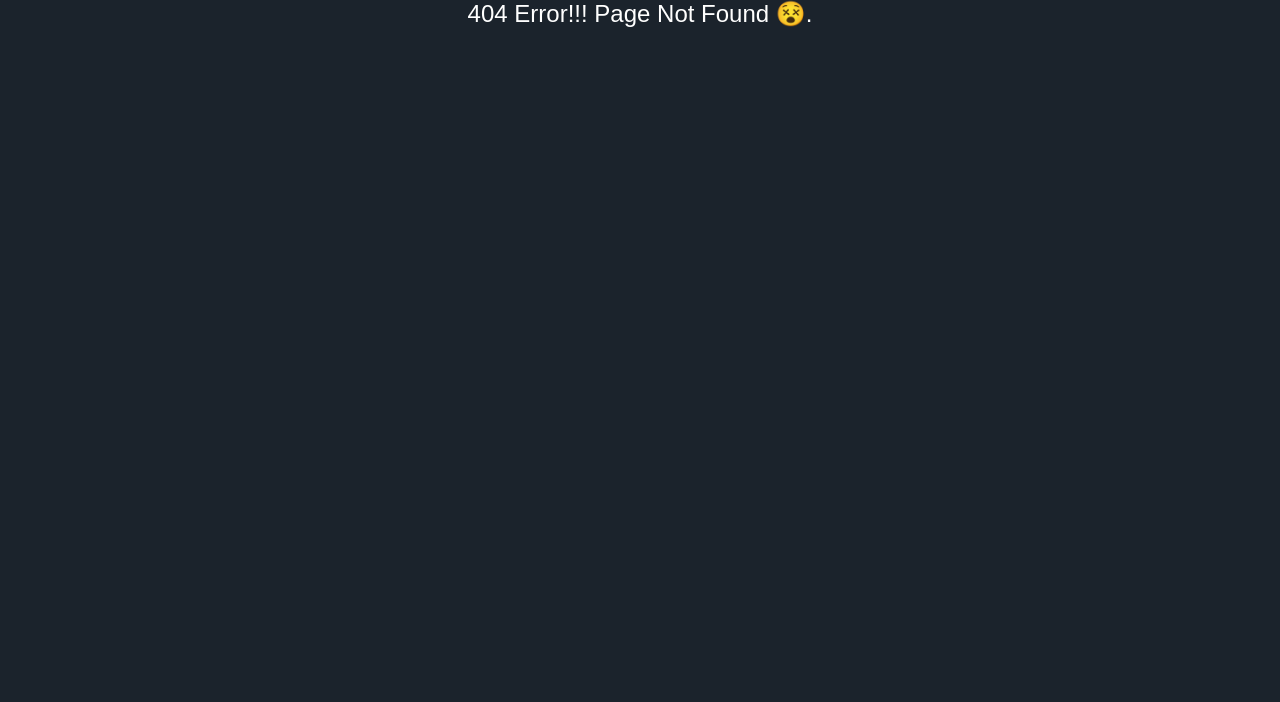
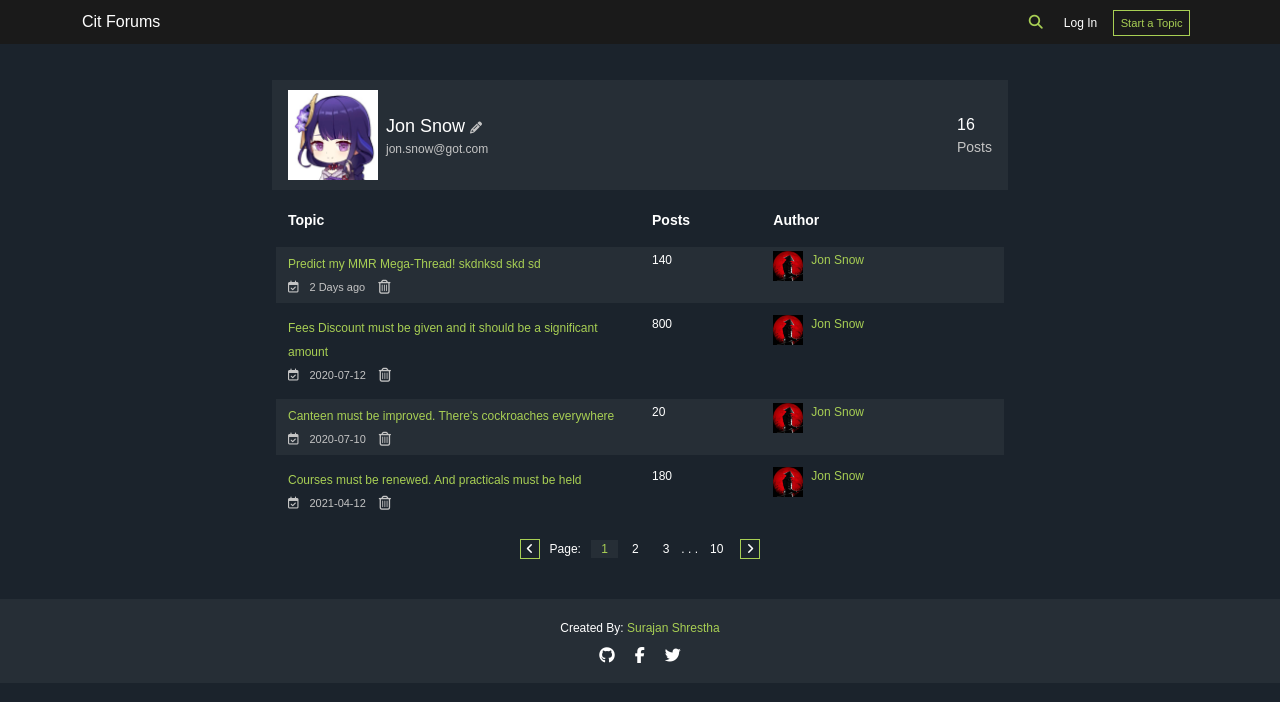
Before and after one commit to SurajanShrestha/cit-forum, a React (Create React App) app: page /userAccount in a window 1280 px wide. Before the commit this address had no page. Shown: the top 702 px of the page. Built offline with nearby package versions, Linux system fonts and the light colour scheme.

Commit message:
User and UserAccount Page made

```diff
--- a/src/App.js
+++ b/src/App.js
@@ -1,9 +1,11 @@
 import React from 'react';
 import { BrowserRouter as Router, Switch, Route } from 'react-router-dom';
+import Login from './views/login';
+import Register from './views/register';
 import Home from './views/home';
 import Topic from './views/topic';
-import Login from './views/login';
-import Register from './views/register';
+import User from './views/user';
+import UserAccount from './views/userAccount';
 
 function Error(){
   return <h4 className="text-center">404 Error!!! Page Not Found 😵.</h4>
@@ -26,6 +28,12 @@ function App() {
           <Route path="/register">
             <Register />
           </Route>
+          <Route path="/user">
+            <User />
+          </Route>
+          <Route path="/userAccount">
+            <UserAccount />
+          </Route>
           <Route>
             <Error />
           </Route>
--- a/src/components/common/headerBar/index.js
+++ b/src/components/common/headerBar/index.js
@@ -1,14 +1,45 @@
 import { Row, Col } from 'react-bootstrap';
 import { Link } from 'react-router-dom';
 
-function HeaderBar({ title, categoryType, totalForums, totalPosts }) {
+function HeaderBar({ userName, userEmail, userAvatar, avatarWidth, editable, title, categoryType, totalForums, totalPosts }) {
     return (
         <div className="headerBar lightGrayBg px-3">
             <Row>
-                <Col xs={ !totalForums && !totalPosts ? 12 : 9 }>
-                    { title ? <p className="f-xl">{title}</p> : null }
-                    { categoryType ? <Link to="/"><small className="greenText">{categoryType}</small></Link> : null }
-                </Col>
+                {
+                    userName ?
+                    <Col xs={9} className="d-flex align-items-center">
+                        {
+                            editable ?
+                            <div className="change-avatar">
+                                <img src={userAvatar} width={avatarWidth} />
+                                <span className="overlay" title="Edit Avatar"><i class="fa fa-camera" aria-hidden="true"></i></span>
+                            </div> :
+                            <img src={userAvatar} width={avatarWidth} />
+                        }
+                        <div className="d-flex flex-column px-2">
+                            {
+                                editable ?
+                                <p className="f-xl">
+                                    {userName}
+                                    <span className="grayText f-sm clickable" title="Edit Name"><i class="fa fa-pencil" aria-hidden="true"></i></span>
+                                </p> :
+                                <p className="f-xl">
+                                    {userName}
+                                </p>
+                            }
+                            { userEmail ? <small className="f-sm grayText">{userEmail}</small> : null }
+                        </div>
+                    </Col> :
+                    null
+                }
+                {
+                    title ?
+                    <Col xs={ !totalForums && !totalPosts ? 12 : 9 }>
+                        <p className="f-xl">{title}</p>
+                        { categoryType ? <Link to="/"><small className="greenText">{categoryType}</small></Link> : null }
+                    </Col> :
+                    null
+                }
                 <Col xs={3} className="d-flex justify-content-end">
                     <div className="ms-3 d-flex flex-column justify-content-center">
                         {
--- a/src/components/common/list/ListItem.js
+++ b/src/components/common/list/ListItem.js
@@ -4,16 +4,17 @@ import { Row, Col } from 'react-bootstrap';
 //import utils from '../styles/utils/utils.module.css';
 //import uAv1 from '../../../../public/images/userAvatars/uAv-01.jpg';
 
-function ListItem({ topic, createdDate, posts, author, index }) {
+function ListItem({ topic, createdDate, posts, author, index, deletable }) {
     return (
         <div className="px-3">
             {/*Changing the background color of each ListItem based on if the ListItem's index is even or not*/}
             <Row className={ (index%2===0) ? `py-1 mb-2` : `lightGrayBg py-1 mb-2` }>
                 <Col xs={6}>
                     <Link to="/topic" className="greenText f-sm">{topic}</Link>
-                    <div>
+                    <div className="d-flex align-items-center">
                         <i className="f-sm grayText fa fa-calendar-check-o" aria-hidden="true"></i>
                         <small className="f-xs grayText">&emsp;{createdDate}</small>
+                        { deletable ? <i className="f-md grayText fa fa-trash-o ms-2 clickable" aria-hidden="true" title="Delete Topic"></i> : null }
                     </div>
                 </Col>
                 <Col className="f-sm d-flex align-items-start" xs={2}>{posts}</Col>
--- a/src/components/common/list/index.js
+++ b/src/components/common/list/index.js
@@ -1,39 +1,7 @@
 import { Row, Col } from 'react-bootstrap';
 import ListItem from './ListItem';
 
-function List() {
-    const data=[
-        {
-            topic: "Predict my MMR Mega-Thread! skdnksd skd sd",
-            createdDate: "2 Days ago",
-            posts: "140",
-            author: "John Doe"
-        },
-        {
-            topic: "Fees Discount must be given and it should be a significant amount",
-            createdDate: "2020-07-12",
-            posts: "800",
-            author: "Hari Kumar Chaudhary"
-        },
-        {
-            topic: "Canteen must be improved. There's cockroaches everywhere",
-            createdDate: "2020-07-10",
-            posts: "20",
-            author: "Ram Karki"
-        },
-        {
-            topic: "Courses must be renewed. And practicals must be held",
-            createdDate: "2021-04-12",
-            posts: "180",
-            author: "Gaurav Bajracharya"
-        },
-        {
-            topic: "When is PU going to announce the results? Are they that much lazy?",
-            createdDate: "Yesterday",
-            posts: "8",
-            author: "Manish Pandey"
-        }
-    ]
+function List({ data, deletable }) {
     return (
         <div>
             <Row className="mb-3 px-3">
@@ -42,7 +10,7 @@ function List() {
                 <Col className="f-md f-bold" xs={4}>Author</Col>
             </Row>
             {data.map((item, index)=>{
-                return <ListItem topic={item.topic} createdDate={item.createdDate} posts={item.posts} author={item.author} key={index} index={++index} />
+                return <ListItem topic={item.topic} createdDate={item.createdDate} posts={item.posts} author={item.author} key={index} index={++index} deletable={deletable} />
             })}
         </div>
     );
--- a/src/styles/sass/partials/_colors.scss
+++ b/src/styles/sass/partials/_colors.scss
@@ -4,3 +4,4 @@ $green: hsl(79, 56%, 57%);
 $hoverGreen: hsl(79, 56%, 57%);
 $gray: hsl(0, 0%, 77%);
 $lightGray: hsl(210, 17%, 18%);
+$darkGray: hsl(210, 17%, 22%);
--- a/src/styles/sass/style.scss
+++ b/src/styles/sass/style.scss
@@ -71,7 +71,7 @@ a:hover{
     padding: 5px;
 }
 .clickable:hover{
-    background-color: $lightGray;
+    background-color: $darkGray;
     cursor: pointer;
 }
 
@@ -359,3 +359,27 @@ a:hover{
         }
     }
 }
+
+/*User Account*/
+.change-avatar{
+    position: relative;
+    .overlay{
+        position: absolute;
+        background-color: $green;
+        color: $dark;
+        padding: 5px;
+        bottom: 0px;
+        right: 0px;
+        display: none;
+        font-size: $fmd;
+    }
+}
+.change-avatar:hover{
+    cursor: pointer;
+    img{
+        opacity: 0.5;
+    }
+    .overlay{
+        display: block;
+    }
+}
--- a/src/styles/style.css
+++ b/src/styles/style.css
@@ -94,7 +94,7 @@ a:hover {
 }
 
 .clickable:hover, .post .postContent .postActions .action i:hover, .post .postContent .postActions .action .view-replies:hover {
-  background-color: #262e36;
+  background-color: #2f3842;
   cursor: pointer;
 }
 
@@ -407,4 +407,29 @@ a:hover {
   color: #a8cf54;
 }
 
+/*User Account*/
+.change-avatar {
+  position: relative;
+}
+.change-avatar .overlay {
+  position: absolute;
+  background-color: #a8cf54;
+  color: #1b232c;
+  padding: 5px;
+  bottom: 0px;
+  right: 0px;
+  display: none;
+  font-size: 14px;
+}
+
+.change-avatar:hover {
+  cursor: pointer;
+}
+.change-avatar:hover img {
+  opacity: 0.5;
+}
+.change-avatar:hover .overlay {
+  display: block;
+}
+
 /*# sourceMappingURL=style.css.map */
--- a/src/views/home/index.js
+++ b/src/views/home/index.js
@@ -8,6 +8,38 @@ import { BulletinBoard } from '../../components';
 import { Pagination } from '../../components';
 
 function Home() {
+    const data=[
+        {
+            topic: "Predict my MMR Mega-Thread! skdnksd skd sd",
+            createdDate: "2 Days ago",
+            posts: "140",
+            author: "John Doe"
+        },
+        {
+            topic: "Fees Discount must be given and it should be a significant amount",
+            createdDate: "2020-07-12",
+            posts: "800",
+            author: "Hari Kumar Chaudhary"
+        },
+        {
+            topic: "Canteen must be improved. There's cockroaches everywhere",
+            createdDate: "2020-07-10",
+            posts: "20",
+            author: "Ram Karki"
+        },
+        {
+            topic: "Courses must be renewed. And practicals must be held",
+            createdDate: "2021-04-12",
+            posts: "180",
+            author: "Gaurav Bajracharya"
+        },
+        {
+            topic: "When is PU going to announce the results? Are they that much lazy?",
+            createdDate: "Yesterday",
+            posts: "8",
+            author: "Barun Karki"
+        }
+    ]
     return (
         <Layout>
             <Container>
@@ -17,7 +49,7 @@ function Home() {
                     </Col>
                     <Col lg={{ span: 6, order: '2' }} xs={{ span: 12, order: '1' }}>
                         <HeaderBar title="Latest Topics" categoryType="All Category" totalForums="209087" totalPosts="406" />
-                        <List />
+                        <List data={data} />
                         <Pagination />
                     </Col>
                     <Col lg={{ span: 3, order: '3' }} xs={{ span: 12, order: '3' }}>
--- /dev/null
+++ b/src/views/user/index.js
@@ -0,0 +1,49 @@
+import { Container, Row, Col } from "react-bootstrap";
+import Layout from "../layout";
+import { HeaderBar } from '../../components';
+import { List } from '../../components';
+import { Pagination } from '../../components';
+
+function User() {
+    const data=[
+        {
+            topic: "Predict my MMR Mega-Thread! skdnksd skd sd",
+            createdDate: "2 Days ago",
+            posts: "140",
+            author: "Jon Snow"
+        },
+        {
+            topic: "Fees Discount must be given and it should be a significant amount",
+            createdDate: "2020-07-12",
+            posts: "800",
+            author: "Jon Snow"
+        },
+        {
+            topic: "Canteen must be improved. There's cockroaches everywhere",
+            createdDate: "2020-07-10",
+            posts: "20",
+            author: "Jon Snow"
+        },
+        {
+            topic: "Courses must be renewed. And practicals must be held",
+            createdDate: "2021-04-12",
+            posts: "180",
+            author: "Jon Snow"
+        }
+    ];
+    return (
+        <Layout>
+            <Container>
+                <Row>
+                    <Col lg={{ span: 8, offset: 2 }}>
+                        <HeaderBar userName="Jon Snow" userAvatar={ process.env.PUBLIC_URL+"/images/userAvatars/uAv-01.jpg" } avatarWidth={90} totalPosts="406" />
+                        <List data={data} />
+                        <Pagination />
+                    </Col>
+                </Row>
+            </Container>
+        </Layout>
+    )
+}
+
+export default User;
--- /dev/null
+++ b/src/views/userAccount/index.js
@@ -0,0 +1,49 @@
+import { Container, Row, Col } from "react-bootstrap";
+import Layout from "../layout";
+import { HeaderBar } from '../../components';
+import { List } from '../../components';
+import { Pagination } from '../../components';
+
+function UserAccount() {
+    const data=[
+        {
+            topic: "Predict my MMR Mega-Thread! skdnksd skd sd",
+            createdDate: "2 Days ago",
+            posts: "140",
+            author: "Jon Snow"
+        },
+        {
+            topic: "Fees Discount must be given and it should be a significant amount",
+            createdDate: "2020-07-12",
+            posts: "800",
+            author: "Jon Snow"
+        },
+        {
+            topic: "Canteen must be improved. There's cockroaches everywhere",
+            createdDate: "2020-07-10",
+            posts: "20",
+            author: "Jon Snow"
+        },
+        {
+            topic: "Courses must be renewed. And practicals must be held",
+            createdDate: "2021-04-12",
+            posts: "180",
+            author: "Jon Snow"
+        }
+    ];
+    return (
+        <Layout>
+            <Container>
+                <Row>
+                    <Col lg={{ span: 8, offset: 2 }}>
+                        <HeaderBar userName="Jon Snow" userEmail="jon.snow@got.com" userAvatar={ process.env.PUBLIC_URL+"/images/userAvatars/uAv-02.jpg" } avatarWidth={90} editable={true} totalPosts="16" />
+                        <List data={data} deletable={true} />
+                        <Pagination />
+                    </Col>
+                </Row>
+            </Container>
+        </Layout>
+    )
+}
+
+export default UserAccount;
```
Also changed, not shown: 1 other file (tests, documents, lock files or other folders).
